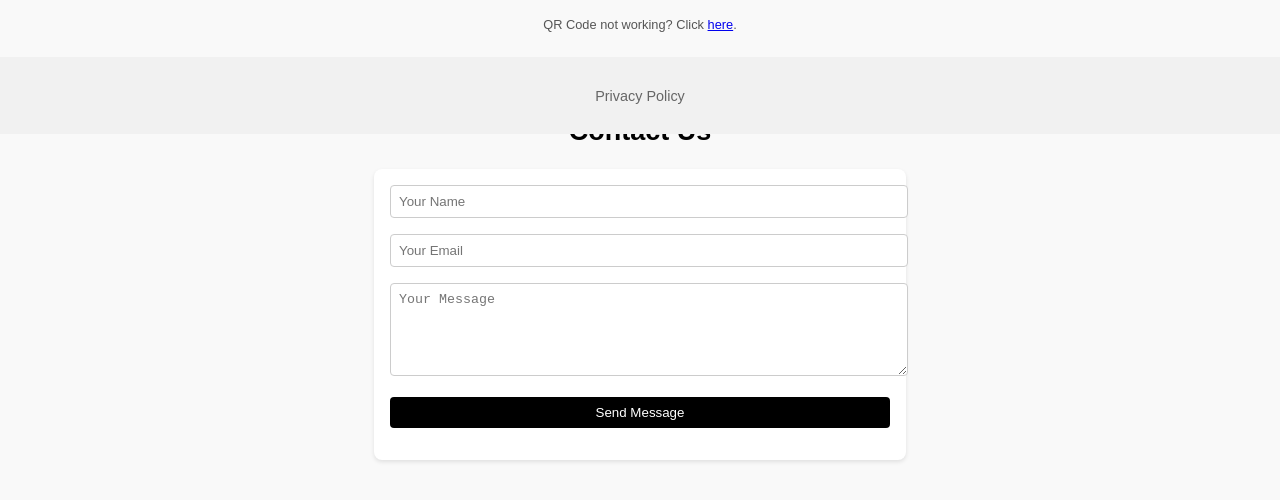
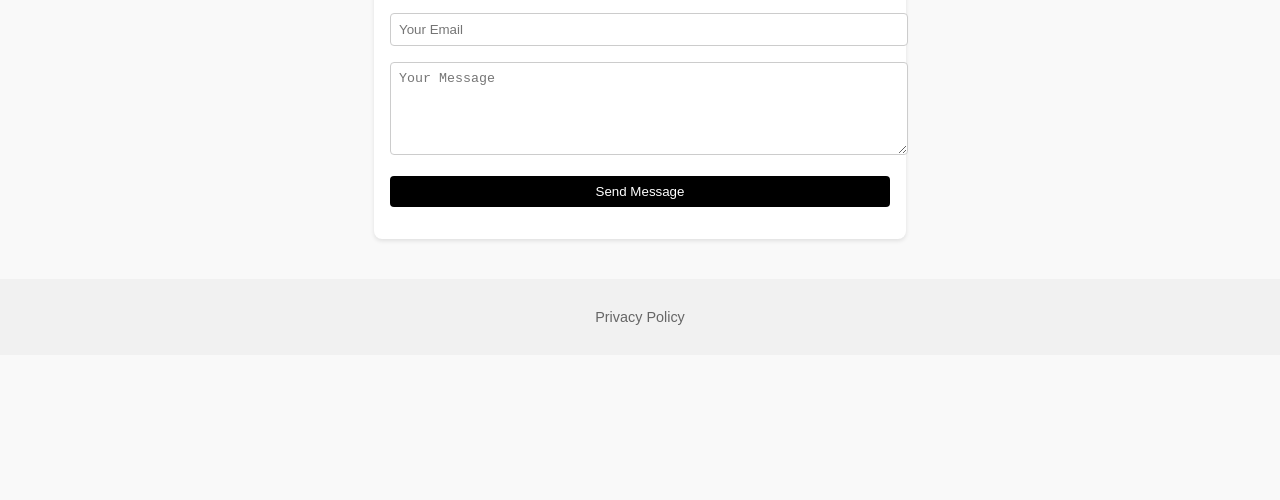
Before and after one commit to meal-match/website, a website: page index.html in a window 1280 px wide. Shown: the part 666-1166 px from the top of the page. After the commit the page ends 1021 px from the top, so only its background shows below. Drawn offline with nearby package versions, Linux system fonts and the light colour scheme.

Commit message:
lets try again

```diff
--- a/index.html
+++ b/index.html
@@ -9,18 +9,19 @@
     /* General body styling */
     body {
       font-family: Arial, sans-serif;
-      margin: 0;
-      padding: 0;
       background-color: #f9f9f9;
-
-      /* Flexbox to center content */
-      display: flex;
-      flex-direction: column;
       justify-content: center;
       align-items: center;
       min-height: 100vh;
+      font-size: 18px;
+    }
 
-      font-size: 18px;
+    html, body {
+      height: 100%;
+      display: flex;
+      flex-direction: column;
+      margin: 0;
+      padding: 0;
     }
 
     header {
@@ -97,8 +98,8 @@
       background-color: #f1f1f1;
       font-size: 0.9rem;
       color: #666;
-      position: absolute;
-      bottom: 0;
+      position: relative;
+      margin-top: auto;
     }
 
     footer a {
```
